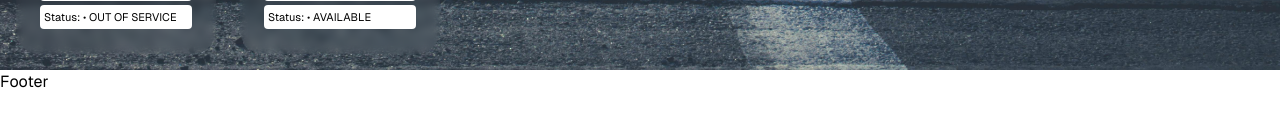
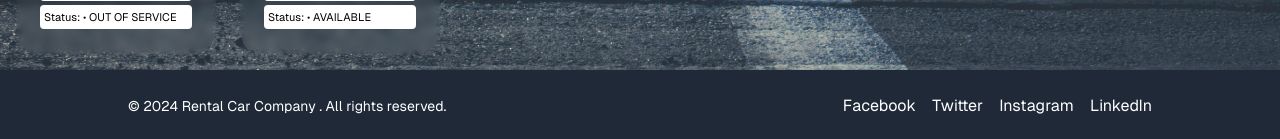
Before and after one commit to pouryaZeidi/Rent-Car-application, a Next.js app: page / in a window 1280 px wide. Shown: the part 2510-2649 px from the top of the page. Before the commit the page ends 2604 px from the top, so only its background shows below. Built offline with nearby package versions, Linux system fonts and the light colour scheme.

Commit message:
make somethings on footer like social media links

```diff
--- a/src/components/Footer.tsx
+++ b/src/components/Footer.tsx
@@ -1,9 +1,30 @@
-import React from 'react'
+import React from 'react';
+import Link from 'next/link';
 
 const Footer = () => {
   return (
-    <div>Footer</div>
-  )
-}
+    <footer className="bg-gray-800 text-white py-6 ">
+      <div className="container mx-auto flex justify-between items-center w-[80%] m-auto">
+        <div className="text-sm">
+          &copy; {new Date().getFullYear()} Rental  Car Company . All rights reserved.
+        </div>
+        <div className="flex space-x-4">
+          <Link href="https://facebook.com" target="_blank" rel="noopener noreferrer">
+            <span className="hover:text-gray-400">Facebook</span>
+          </Link>
+          <Link href="https://twitter.com" target="_blank" rel="noopener noreferrer">
+            <span className="hover:text-gray-400">Twitter</span>
+          </Link>
+          <Link href="https://instagram.com" target="_blank" rel="noopener noreferrer">
+            <span className="hover:text-gray-400">Instagram</span>
+          </Link>
+          <Link href="https://linkedin.com" target="_blank" rel="noopener noreferrer">
+            <span className="hover:text-gray-400">LinkedIn</span>
+          </Link>
+        </div>
+      </div>
+    </footer>
+  );
+};
 
-export default Footer
+export default Footer;
```
